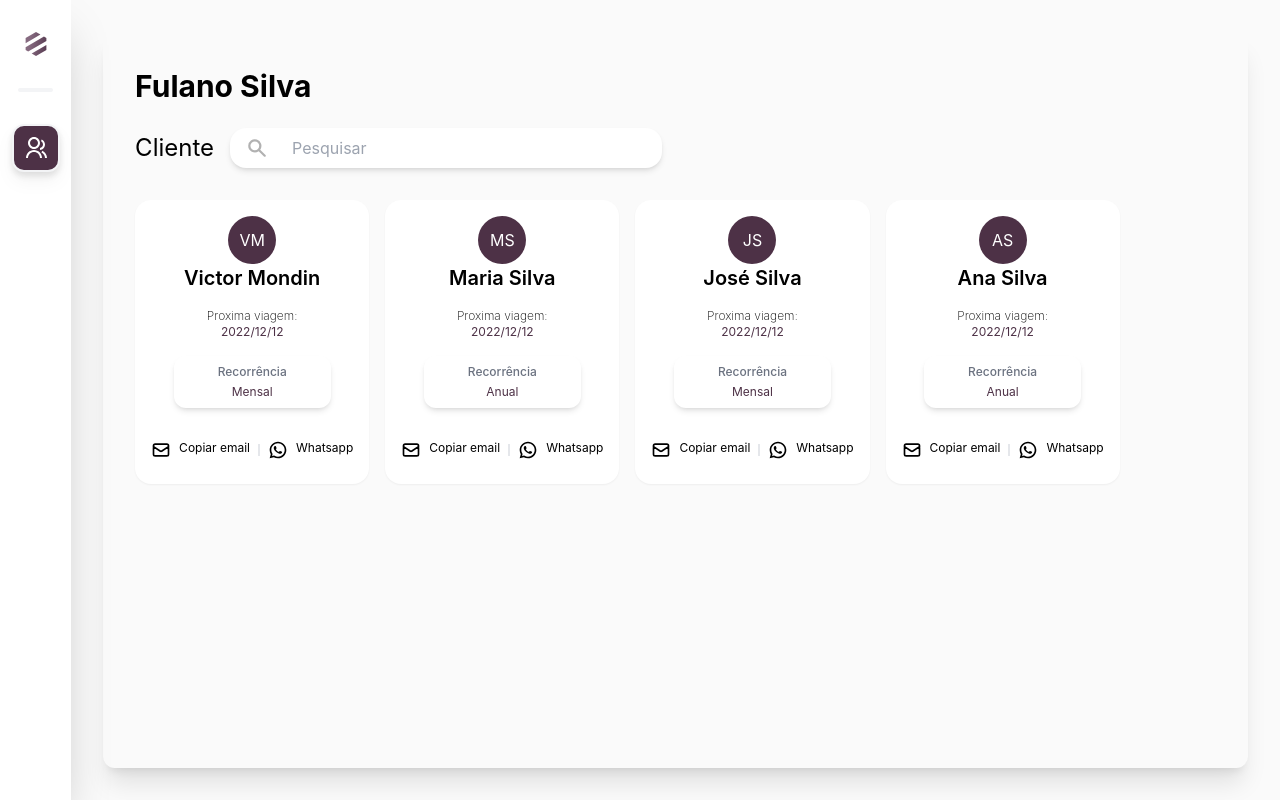
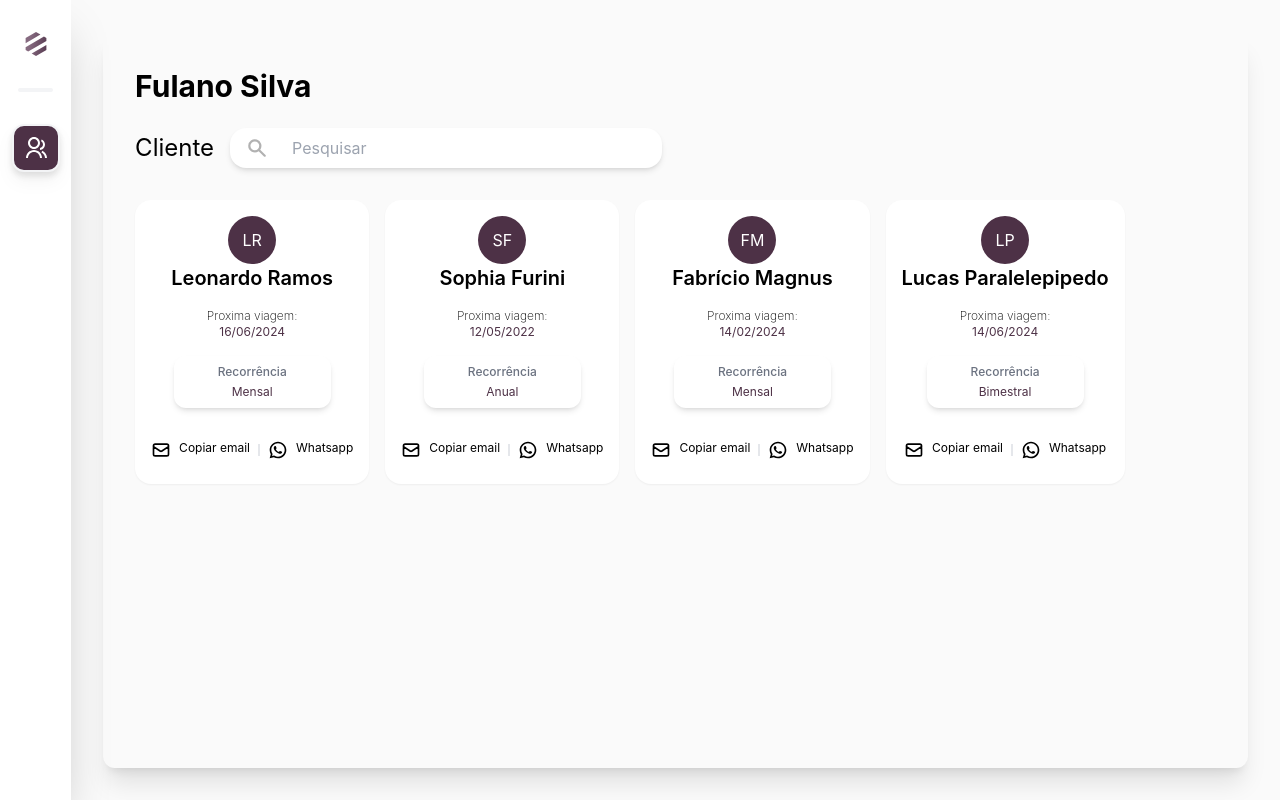
Before and after one commit to chicogborba/TripsCRM, a React (Vite) app: page /list in a window 1280 px wide. Built offline with nearby package versions, Linux system fonts and the light colour scheme.

Commit message:
mock data

```diff
--- a/src/components/FormTextField.tsx
+++ b/src/components/FormTextField.tsx
@@ -24,6 +24,12 @@ const formatValue = (type: FormTextFieldType, value: string): string => {
       return value.replace(/\D/g, '')
                   .replace(/^(\d{2})(\d)/g, '($1) $2') // Coloca parênteses em volta dos dois primeiros dígitos
                   .replace(/(\d{5})(\d)/, '$1-$2'); // Coloca hífen após os cinco dígitos
+    case 'date':
+      // Implementar formatação de data pra só aceitar numeros no formato dd/mm/yyyy
+      return value.replace(/\D/g, '')
+                  .replace(/(\d{2})(\d)/, '$1/$2') // Coloca barra após os dois primeiros dígitos
+                  .replace(/(\d{2})(\d)/, '$1/$2') // Coloca barra após os quatro primeiros dígitos
+                  .replace(/(\/\d{4})\d+?$/, '$1'); // Permite apenas 10 dígitos
     default:
       return value; // Não altera o valor para os outros tipos
   }
@@ -37,8 +43,7 @@ const FormTextField: React.FC<FormTextFieldProps> = ({
   disabled = false
 }) => {
   const handleChange = (e: React.ChangeEvent<HTMLInputElement>) => {
-    const formattedValue = type === 'doc' || type === 'phone' ? formatValue(type, e.target.value) : e.target.value;
-    onChange({...e, target: {...e.target, value: formattedValue}});
+    onChange({...e, target: {...e.target, value: e.target.value}});
   };
 
   return (
@@ -47,10 +52,10 @@ const FormTextField: React.FC<FormTextFieldProps> = ({
         <span className="label-text font-semibold text-md">{label}</span>
       </div>
       <input
-        type={type === 'text' || type === 'doc' || type === 'phone' ? 'text' : type}
+        type={'text'}
         placeholder="Type here"
         className="input input-bordered max-w-full w-full "
-        value={value}
+        value={formatValue( type ,value)}
         onChange={handleChange}
         disabled={disabled}
       />
--- /dev/null
+++ b/src/mock/mock.ts
@@ -0,0 +1,160 @@
+
+export type MockDataType = {
+    id: string,
+    cpf: string,
+    name: string,
+    email: string,
+    birthDate: string,
+    phone: string,
+    recurrence: string,
+    job: string,
+    origin: string,
+    firstTrip: string,
+    history: {
+        feedback: string,
+        date: string
+    }[],
+    visits: {
+        date: string,
+        city: string
+    }[]
+}
+
+export const mock_data: MockDataType[] = [
+    {
+        "id": "000001",
+        "cpf": "06928162082",
+        "name": "Leonardo Ramos",
+        "email": "leonardo@email.com",
+        "birthDate": "22/05/1999",
+        "phone": "51999993856",
+        "recurrence": "Mensal",
+        "job": "Desenvolvedor",
+        "origin": "Recomendação",
+        "firstTrip": "16/06/2024",
+        "history": [
+            {
+                "feedback": "Muito bom",
+                "date": "16/06/2024"
+            },
+            {
+                "feedback": "Incrível!",
+                "date": "17/06/2024"
+            }
+        ],
+        "visits": [
+            {
+                "date": "16/06/2024",
+                "city": "Porto Alegre"
+            },
+            {
+                "date": "17/06/2024",
+                "city": "Gramado"
+            }
+        ]
+    },
+    {
+        "id": "000002",
+        "cpf": "20306230089",
+        "name": "Sophia Furini",
+        "email": "sophia@creatusdev.com",
+        "birthDate": "04/07/2002",
+        "phone": "51988883856",
+        "recurrence": "Anual",
+        "job": "Empreendedora",
+        "origin": "Outros",
+        "firstTrip": "12/05/2022",
+        "history": [
+            {
+                "feedback": "O Hotel poderia estar mais limpo",
+                "date": "12/05/2022"
+            },
+            {
+                "feedback": "Comida excelente!",
+                "date": "21/06/2023"
+            },
+            {
+                "feedback": "Belezas naturais incomparáveis",
+                "date": "01/03/2024"
+            }
+        ],
+        "visits": [
+            {
+                "date": "12/05/2022",
+                "city": "Porto Alegre"
+            },
+            {
+                "date": "21/06/2023",
+                "city": "Gramado"
+            },
+            {
+                "date": "01/03/2024",
+                "city": "Canela"
+            }
+        ]
+    },
+    {
+        "id": "000003",
+        "cpf": "14107217019",
+        "name": "Fabrício Magnus",
+        "email": "fabmaginum@magmail.com",
+        "birthDate": "01/01/1972",
+        "phone": "51977776666",
+        "recurrence": "Mensal",
+        "job": "Paladino",
+        "origin": "Instagram",
+        "firstTrip": "14/02/2024",
+        "history": [
+            {
+                "feedback": "Muito bom",
+                "date": "14/02/2024"
+            },
+            {
+                "feedback": "Incrível!",
+                "date": "15/03/2024"
+            },
+            {
+                "feedback": "O Hotel conta com uma ótima estrutura",
+                "date": "17/04/2024"
+            }
+        ],
+        "visits": [
+            {
+                "date": "14/02/2024",
+                "city": "Disney"
+            },
+            {
+                "date": "15/03/2024",
+                "city": "Gramado"
+            },
+            {
+                "date": "17/04/2024",
+                "city": "Canela"
+            }
+        ]
+    },
+    {
+        "id": "000004",
+        "cpf": "49289401052",
+        "name": "Lucas Paralelepipedo",
+        "email": "luccas@paralelo.com",
+        "birthDate": "21/06/2003",
+        "phone": "51933331212",
+        "recurrence": "Bimestral",
+        "job": "Blogueiro",
+        "origin": "Instagram",
+        "firstTrip": "14/06/2024",
+        "history": [
+            {
+                "feedback": "Melhor viagem da minha vida!",
+                "date": "14/06/2024"
+            }
+        ],
+        "visits": [
+            {
+                "date": "14/06/2024",
+                "city": "Beto Carrero"
+            }
+        ]
+    }
+]
--- a/src/pages/ClientInfo/components/ClientInfoHeader.tsx
+++ b/src/pages/ClientInfo/components/ClientInfoHeader.tsx
@@ -2,12 +2,14 @@ import { FiEdit } from "react-icons/fi";
 
 export interface HeaderProps {
   onAddTrip: () => void;
+  onEdit: () => void;
   name: string;
   number: string;
 }
 
 const Header: React.FC<HeaderProps> = ({
   onAddTrip,
+  onEdit,
   name,
   number
 }) => {
@@ -20,7 +22,7 @@ const Header: React.FC<HeaderProps> = ({
   return (
     <>
       <div className="flex items-center relative z-10 space justify-between">
-      <div className=" flex items-center">
+      <div className="flex items-center">
       <div className=" avatar placeholder mr-6 ">
           <div className="bg-primary text-white rounded-full w-20">
               <span className="text-2xl">{getNameInitials(name)}</span>
@@ -29,7 +31,7 @@ const Header: React.FC<HeaderProps> = ({
       <h2 className="text-2xl font-bold ">{name}</h2>
       <div className="border-black border-2 rounded-full h-6 mx-2 w-0"/>
       <h2 className="text-2xl font-bold">{number}</h2>
-      <FiEdit className="ml-4 opacity-30 w-5 h-5"/>
+      <FiEdit onClick={onEdit} className="ml-4 opacity-30 w-5 h-5 hover:cursor-pointer hover:opacity-50"/>
       </div>
       <button onClick={onAddTrip} className="btn btn-sm btn-primary  mb-4">Adicionar Viajem</button>
       </div>
--- /dev/null
+++ b/src/pages/ClientInfo/useClientInfo.ts
@@ -0,0 +1,52 @@
+import { FormTextFieldType } from "../../components/FormTextField";
+import { MockDataType, mock_data } from "../../mock/mock";
+
+export type InputField = {
+  label: string;
+  type: FormTextFieldType;
+  initialKey: keyof MockDataType;
+};
+
+export interface UseClientInfoReturn {
+  initialState: InitialStateType;
+  inputFields: InputField[];
+  client_data: MockDataType | undefined;
+}
+
+export type InitialStateType = {
+  [key: string]: string ;
+};
+
+function useClientInfo(id: string | undefined): UseClientInfoReturn {
+
+  const inputFields: InputField[] = [
+    { label: "Data de Nascimento", type: "date", initialKey: "birthDate"},
+    { label: "Telefone", type: "phone", initialKey: "phone" },
+    { label: "Endereço de Email", type: "text", initialKey: "email"},
+    { label: "CPF", type: "doc" , initialKey: "cpf"},
+    { label: "Ocupação", type: "text" , initialKey: "job"},
+    { label: "Origém", type: "text" , initialKey: "origin"},
+    { label: "Primaira Consulta", type: "date" , initialKey: "firstTrip"},
+    { label: "Recorrência", type: "text" , initialKey: "recurrence"},
+  ];
+
+  const client_data = mock_data.find(item => item.id === id);
+
+  const initialState = inputFields.reduce<InitialStateType>((acc, field) => {
+    if (client_data) {
+        const value = client_data[field.initialKey];
+        acc[field.label] = typeof value === 'string' ? value : String(value);
+    }
+        return acc;
+    }
+    , {});
+
+    return {
+      initialState,
+      inputFields,
+      client_data
+    }
+}
+
+
+export default useClientInfo;
--- a/src/pages/ClientList.tsx
+++ b/src/pages/ClientList.tsx
@@ -4,46 +4,22 @@ import TextFieldWithIcons from "../components/TextFieldWithIcons";
 import { HiSearch } from "react-icons/hi";
 import Card from "../components/Card";
 import { useNavigate } from "react-router-dom";
+import { mock_data } from "../mock/mock";
 
 const ClientList = () => {
 
-    const initialData = [
-        {
-            nome: "Victor Mondin",
-            proxima_viajem: "2022/12/12",
-            recorencia: "Mensal",
-            id: "1"
-        },
-        {
-            nome: "Maria Silva",
-            proxima_viajem: "2022/12/12",
-            recorencia: "Anual",
-            id: "2"
-        },
-        {
-            nome: "José Silva",
-            proxima_viajem: "2022/12/12",
-            recorencia: "Mensal",
-            id: "3"
-        },
-        {
-            nome: "Ana Silva",
-            proxima_viajem: "2022/12/12",
-            recorencia: "Anual",
-            id: "4"
-        }
-    ]
 
     const nav = useNavigate();
     const handleClick = (id: string) => {
         nav("/info/" + id, { replace: true });
     }
 
-    const [data, setData] = useState(initialData);
+    const [data, setData] = useState(mock_data);
 
     const handleSearch = (e: React.ChangeEvent<HTMLInputElement>) => {
         const normalizedSearch = e.target.value.normalize("NFD").replace(/[\u0300-\u036f]/g, "").toLowerCase();
-        const filteredData = initialData.filter(item => item.nome.normalize("NFD").replace(/[\u0300-\u036f]/g, "").toLowerCase().includes(normalizedSearch));
+        const filteredData = mock_data.filter(item => item.name.normalize("NFD").replace(/[\u0300-\u036f]/g, "")
+        .toLowerCase().includes(normalizedSearch));
         setData(filteredData);
     }
 
@@ -65,9 +41,9 @@ const ClientList = () => {
                     {data.map((item, index) => (
                         <Card
                         key={index}
-                        name={item.nome}
-                        nextTravel={item.proxima_viajem}
-                        recurrence={item.recorencia}
+                        name={item.name}
+                        nextTravel={item.firstTrip}
+                        recurrence={item.recurrence}
                         onClick={() => handleClick(item.id)}/>
                     ))}
                 </div>
```
Also changed, not shown: src/pages/ClientInfo/ClientInfo.tsx (+22 -43 lines), src/pages/ClientInfo/components/ClientInfoForm.tsx (+17 -32 lines), src/pages/ClientInfo/components/VisitedPlaces.tsx (+19 -9 lines), src/mock/mock.json (renamed from src/mock.json).
